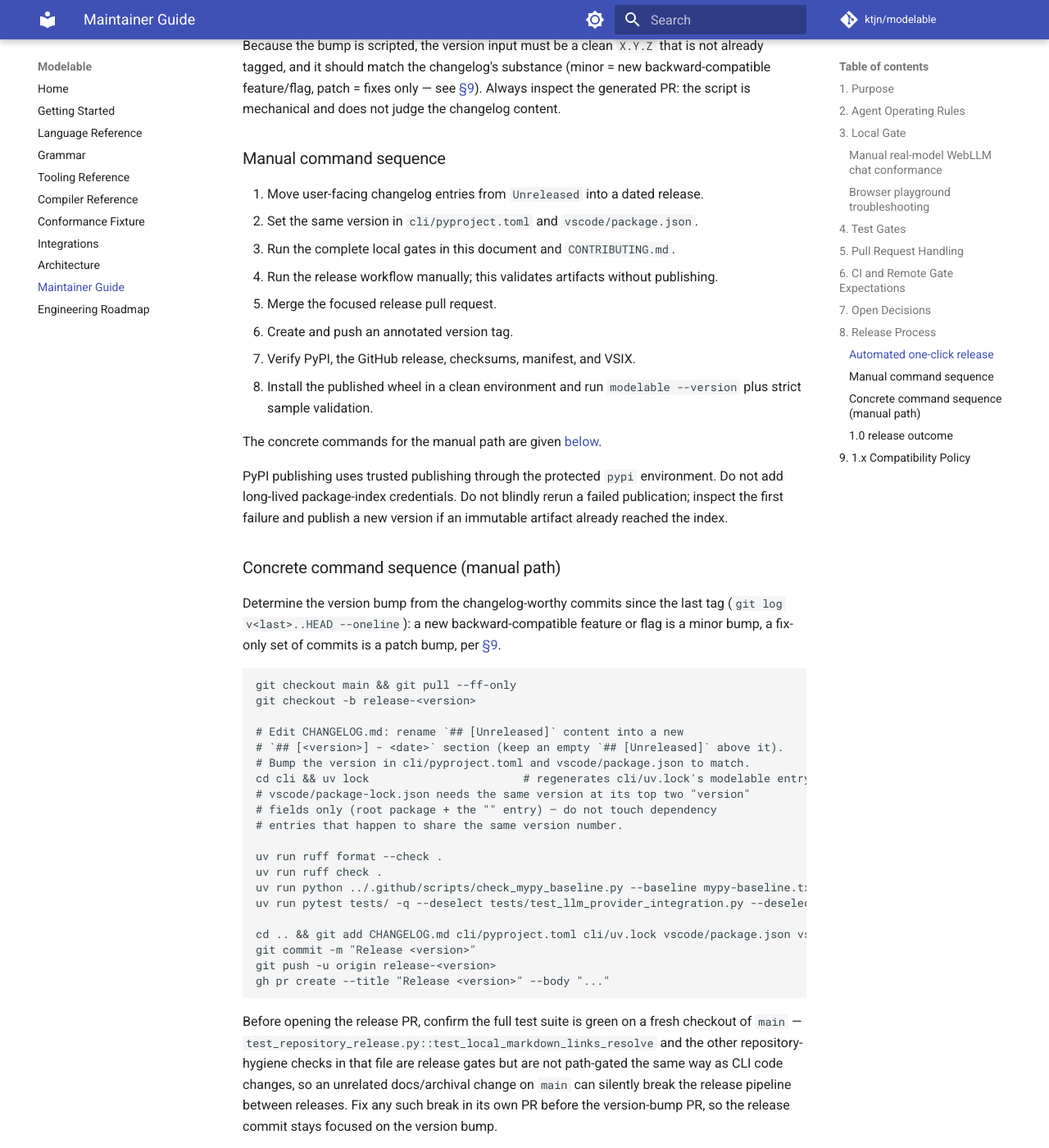
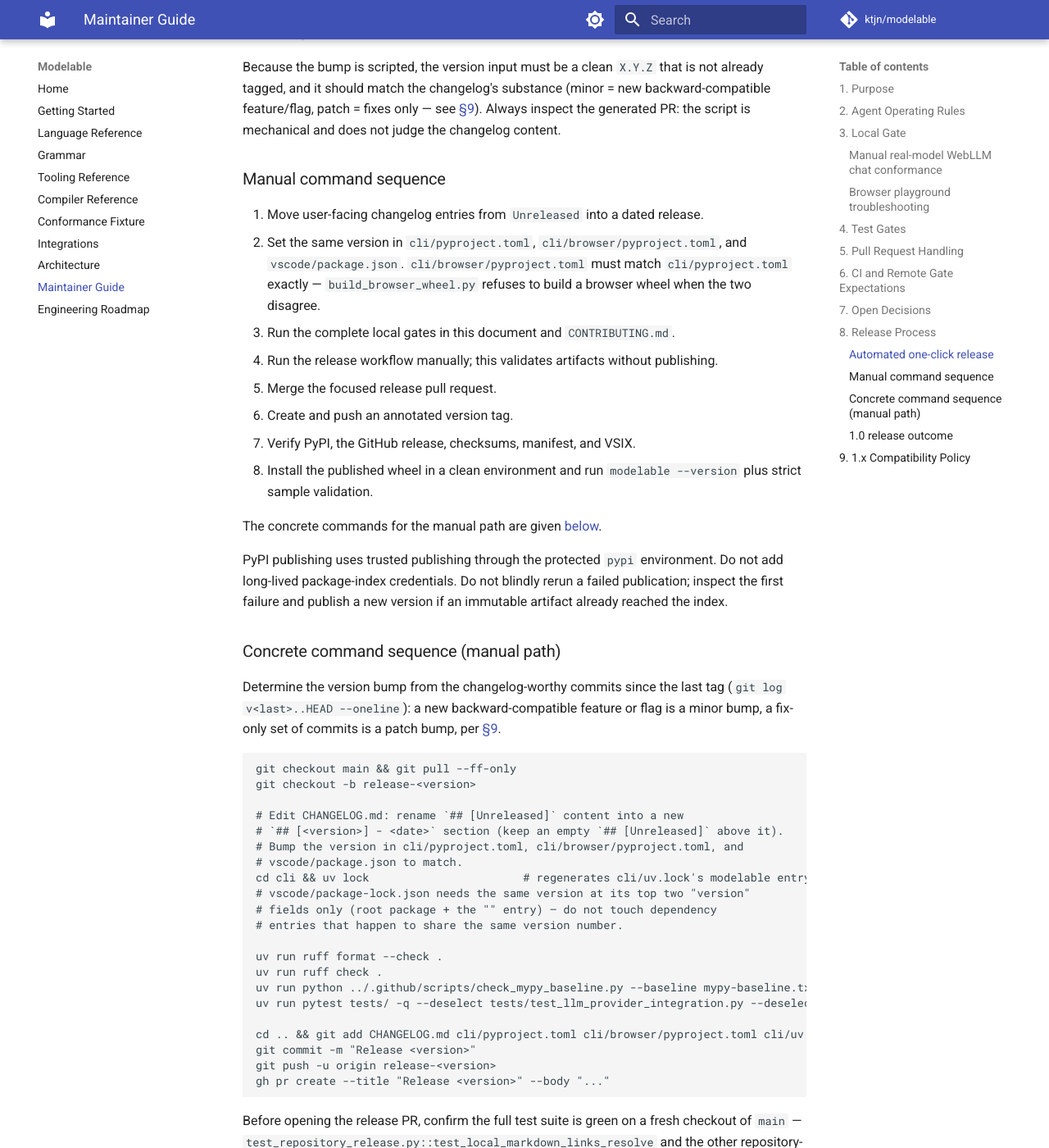
Before and after one commit to ktjn/modelable, an MkDocs documentation site: the page built from docs/maintainers.md, in a window 1280 px wide and 1400 px high, scrolled down 12624 px. Shown: the whole window at 82% size. Built offline with MkDocs 1.6.1 and Material for MkDocs 9.7.7, drawn with Linux system fonts in a browser that asks for light colours; comment, search, counter and statistics services are not loaded; some of the changed text lies outside the part shown.

Commit message:
fix: bump the browser wheel's pyproject version during release prep (#320)

```diff
--- a/docs/maintainers.md
+++ b/docs/maintainers.md
@@ -471,11 +471,12 @@
 
 1. Visit **Actions → Prepare release → Run workflow**, set the `version`
    (e.g. `1.5.0`) and, if desired, enable `auto_merge`.
-2. The workflow bumps `cli/pyproject.toml`, `vscode/package.json`, and the two
-   top-level `version` fields of `vscode/package-lock.json`, moves the
-   `## [Unreleased]` changelog entries into a dated `## [<version>] - <date>`
-   section (leaving a fresh empty `Unreleased` section), and regenerates
-   `cli/uv.lock`. It then opens a `Release <version>` PR.
+2. The workflow bumps `cli/pyproject.toml`, `cli/browser/pyproject.toml`,
+   `vscode/package.json`, and the two top-level `version` fields of
+   `vscode/package-lock.json`, moves the `## [Unreleased]` changelog entries
+   into a dated `## [<version>] - <date>` section (leaving a fresh empty
+   `Unreleased` section), and regenerates `cli/uv.lock`. It then opens a
+   `Release <version>` PR.
 3. Review the PR diff (especially `CHANGELOG.md` and the English of the entries)
    and merge it. If `auto_merge` was enabled, the PR merges itself once CI is
    green.
@@ -493,7 +494,10 @@
 ### Manual command sequence
 
 1. Move user-facing changelog entries from `Unreleased` into a dated release.
-2. Set the same version in `cli/pyproject.toml` and `vscode/package.json`.
+2. Set the same version in `cli/pyproject.toml`, `cli/browser/pyproject.toml`,
+   and `vscode/package.json`. `cli/browser/pyproject.toml` must match
+   `cli/pyproject.toml` exactly — `build_browser_wheel.py` refuses to build a
+   browser wheel when the two disagree.
 3. Run the complete local gates in this document and `CONTRIBUTING.md`.
 4. Run the release workflow manually; this validates artifacts without publishing.
 5. Merge the focused release pull request.
@@ -522,7 +526,8 @@
 
 # Edit CHANGELOG.md: rename `## [Unreleased]` content into a new
 # `## [<version>] - <date>` section (keep an empty `## [Unreleased]` above it).
-# Bump the version in cli/pyproject.toml and vscode/package.json to match.
+# Bump the version in cli/pyproject.toml, cli/browser/pyproject.toml, and
+# vscode/package.json to match.
 cd cli && uv lock                       # regenerates cli/uv.lock's modelable entry
 # vscode/package-lock.json needs the same version at its top two "version"
 # fields only (root package + the "" entry) — do not touch dependency
@@ -533,7 +538,7 @@
 uv run python ../.github/scripts/check_mypy_baseline.py --baseline mypy-baseline.txt -- uv run mypy src/modelable --no-error-summary --show-error-codes
 uv run pytest tests/ -q --deselect tests/test_llm_provider_integration.py --deselect tests/test_codegen_docker_smoke.py
 
-cd .. && git add CHANGELOG.md cli/pyproject.toml cli/uv.lock vscode/package.json vscode/package-lock.json
+cd .. && git add CHANGELOG.md cli/pyproject.toml cli/browser/pyproject.toml cli/uv.lock vscode/package.json vscode/package-lock.json
 git commit -m "Release <version>"
 git push -u origin release-<version>
 gh pr create --title "Release <version>" --body "..."
```
Also changed, not shown: 4 other files.
